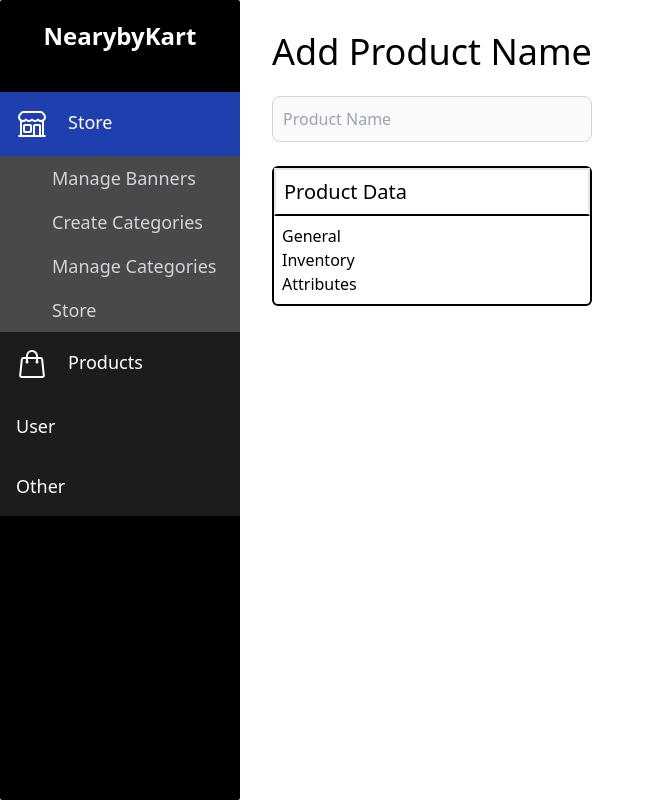
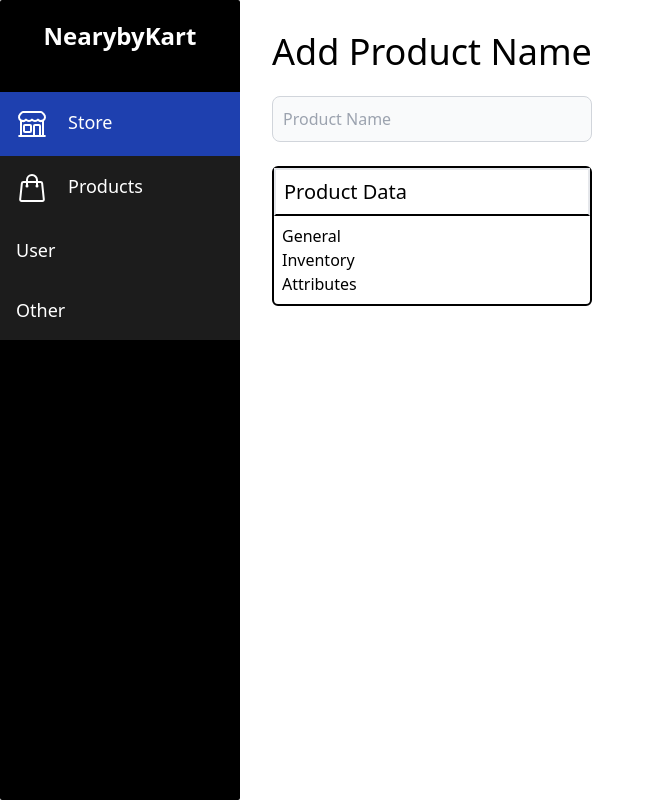
Before and after one commit to Abhishekkange/NearbyKart-Admin-Reactjs, a React (Vite) app in the folder Frontend/: page /admin in a window 1280 px wide. Shown: the whole page, without its empty margins (0-655 px from the left). Built offline with nearby package versions, Linux system fonts and the light colour scheme.

Commit message:
side bar edited

```diff
--- a/Frontend/src/Components/Bulk Add Section/FinishedProduct.jsx
+++ b/Frontend/src/Components/Bulk Add Section/FinishedProduct.jsx
@@ -27,8 +27,6 @@
 
     setIsProductBuilt(false);
     props.refreshPage();
-
-
 
   };
 
--- a/Frontend/src/Components/Sidebar.jsx
+++ b/Frontend/src/Components/Sidebar.jsx
@@ -57,10 +57,10 @@
                     </button>
                 </div>
                 {openMenu1 && <div>
-                    <SubMenuButton name='Manage Banners' active={activeButton === 'managebanner'} onClick={() => handleButtonClick("managebanner")} />
+                    {/* <SubMenuButton name='Manage Banners' active={activeButton === 'managebanner'} onClick={() => handleButtonClick("managebanner")} />
                     <SubMenuButton name="Create Categories" active={activeButton === 'createCategiry'} onClick={() => handleButtonClick('createCategiry')} />
                     <SubMenuButton name='Manage Categories' active={activeButton === 'manageCategiry'} onClick={() => handleButtonClick('manageCategiry')} />
-                    <SubMenuButton name='Store' active={activeButton === 'store'} onClick={() => handleButtonClick('store')} />
+                    <SubMenuButton name='Store' active={activeButton === 'store'} onClick={() => handleButtonClick('store')} /> */}
                 </div>
                 }
                 <div className={`p-1 ${openMenu2 && 'bg-blue-800 text-white'}`}>
```
